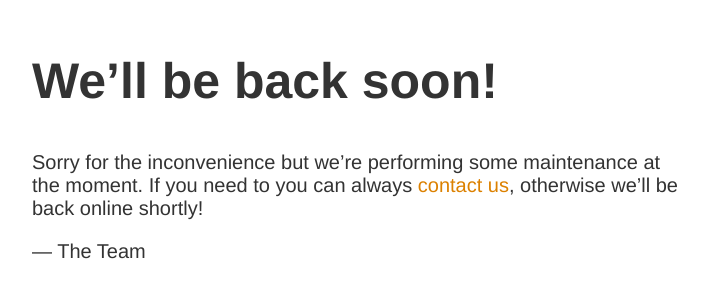
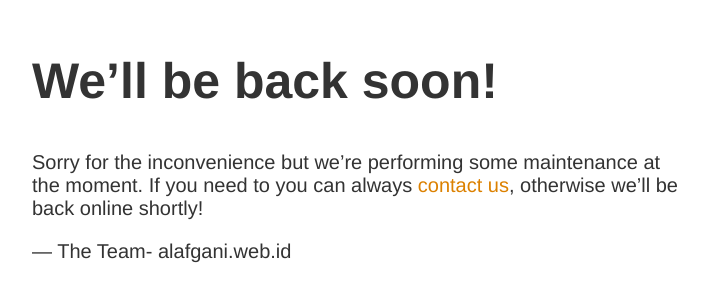
Before and after one commit to ganialaf97/maintenancehtml, a plain HTML site: page index.html in a window 1280 px wide. Shown: the part 148-448 px from the top of the page, without its empty margins (283-991 px from the left). Drawn offline with Linux system fonts and the light colour scheme.

Commit message:
Update index.html

```diff
--- a/index.html
+++ b/index.html
@@ -13,6 +13,6 @@
     <h1>We&rsquo;ll be back soon!</h1>
     <div>
         <p>Sorry for the inconvenience but we&rsquo;re performing some maintenance at the moment. If you need to you can always <a href="mailto:#">contact us</a>, otherwise we&rsquo;ll be back online shortly!</p>
-        <p>&mdash; The Team</p>
+        <p>&mdash; The Team- alafgani.web.id</p>
     </div>
 </article>
```
